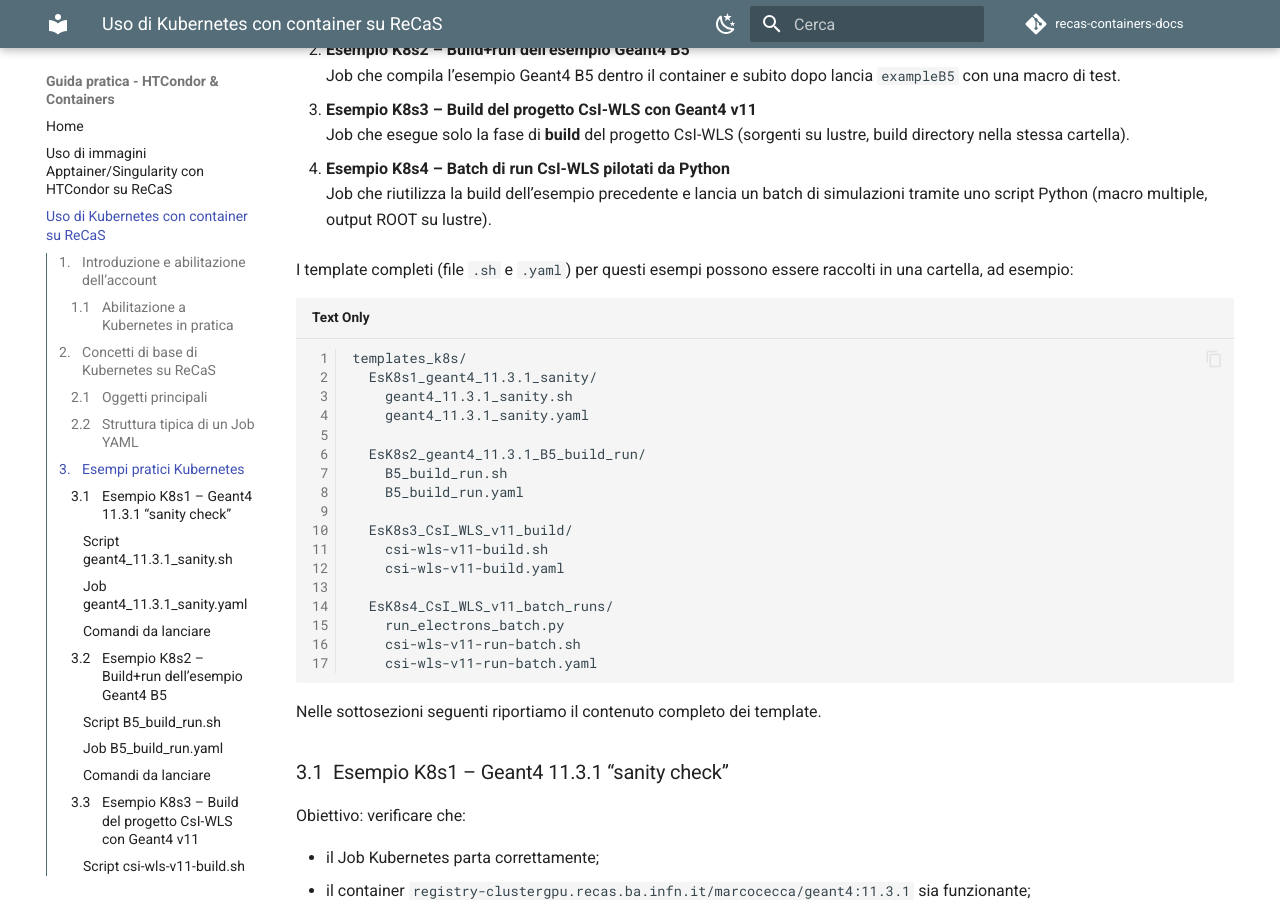
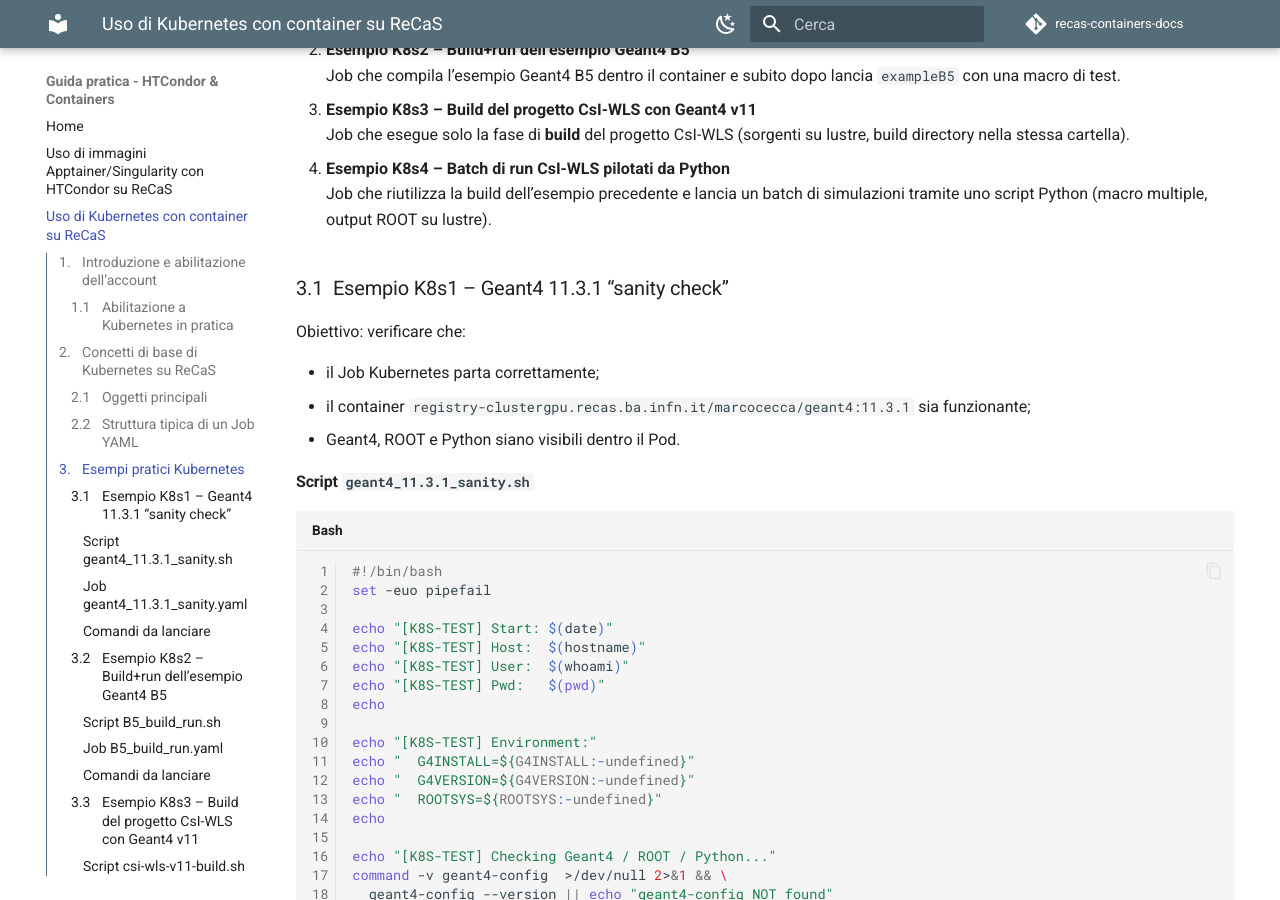
Before and after one commit to marcocecca00/recas-containers-docs, an MkDocs documentation site: the page built from docs/kubernetes.md, in a window 1280 px wide and 900 px high, scrolled down 4555 px. Built offline with MkDocs 1.6.1 and Material for MkDocs 9.7.7, drawn with Linux system fonts in a browser that asks for light colours; comment, search, counter and statistics services are not loaded.

Commit message:
template k8s removed

````diff
--- a/docs/kubernetes.md
+++ b/docs/kubernetes.md
@@ -192,29 +192,6 @@
 4. **Esempio K8s4 – Batch di run CsI-WLS pilotati da Python**
    Job che riutilizza la build dell’esempio precedente e lancia un batch di simulazioni tramite uno script Python (macro multiple, output ROOT su lustre).
 
-I template completi (file `.sh` e `.yaml`) per questi esempi possono essere raccolti in una cartella, ad esempio:
-
-```text
-templates_k8s/
-  EsK8s1_geant4_11.3.1_sanity/
-    geant4_11.3.1_sanity.sh
-    geant4_11.3.1_sanity.yaml
-
-  EsK8s2_geant4_11.3.1_B5_build_run/
-    B5_build_run.sh
-    B5_build_run.yaml
-
-  EsK8s3_CsI_WLS_v11_build/
-    csi-wls-v11-build.sh
-    csi-wls-v11-build.yaml
-
-  EsK8s4_CsI_WLS_v11_batch_runs/
-    run_electrons_batch.py
-    csi-wls-v11-run-batch.sh
-    csi-wls-v11-run-batch.yaml
-```
-
-Nelle sottosezioni seguenti riportiamo il contenuto completo dei template.
 
 ### Esempio K8s1 – Geant4 11.3.1 “sanity check”
 
````
Also changed, not shown: site/apptainer_condor/index.html, site/search/search_index.json, 8 other files.
